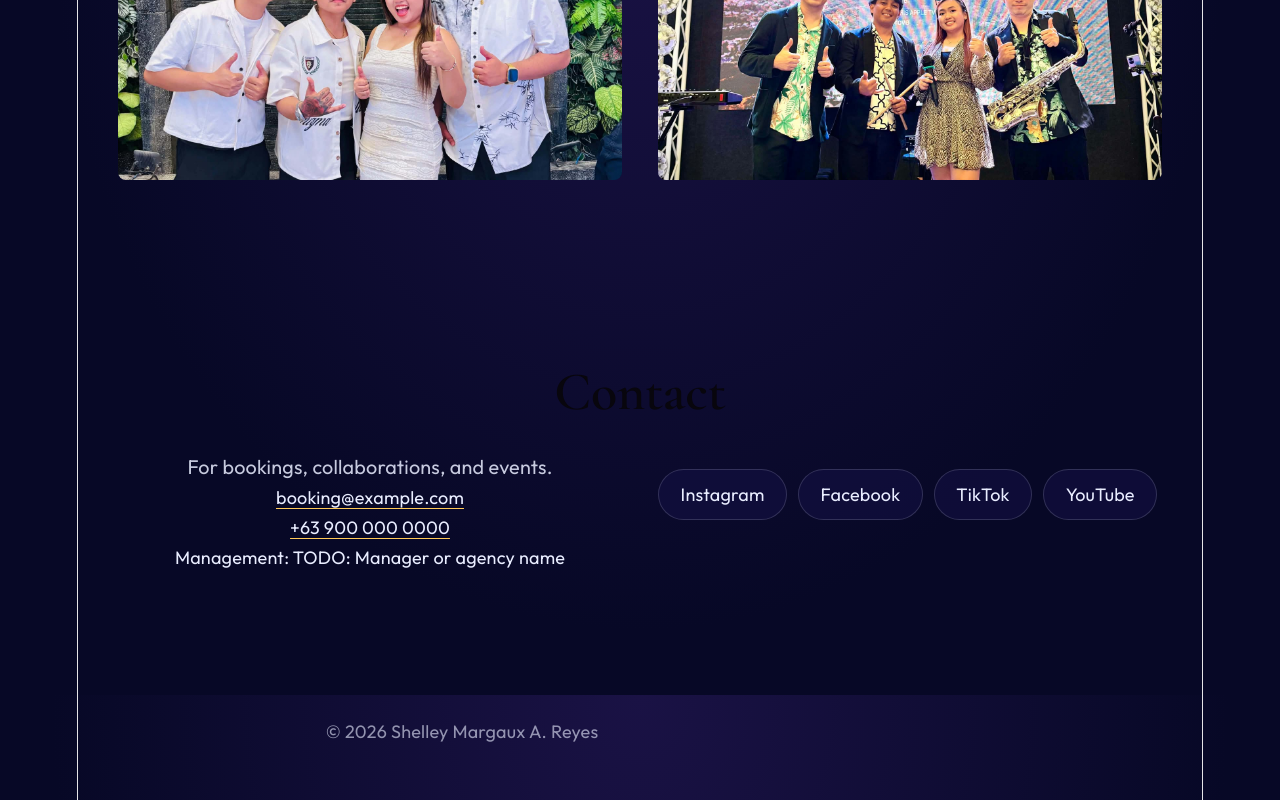
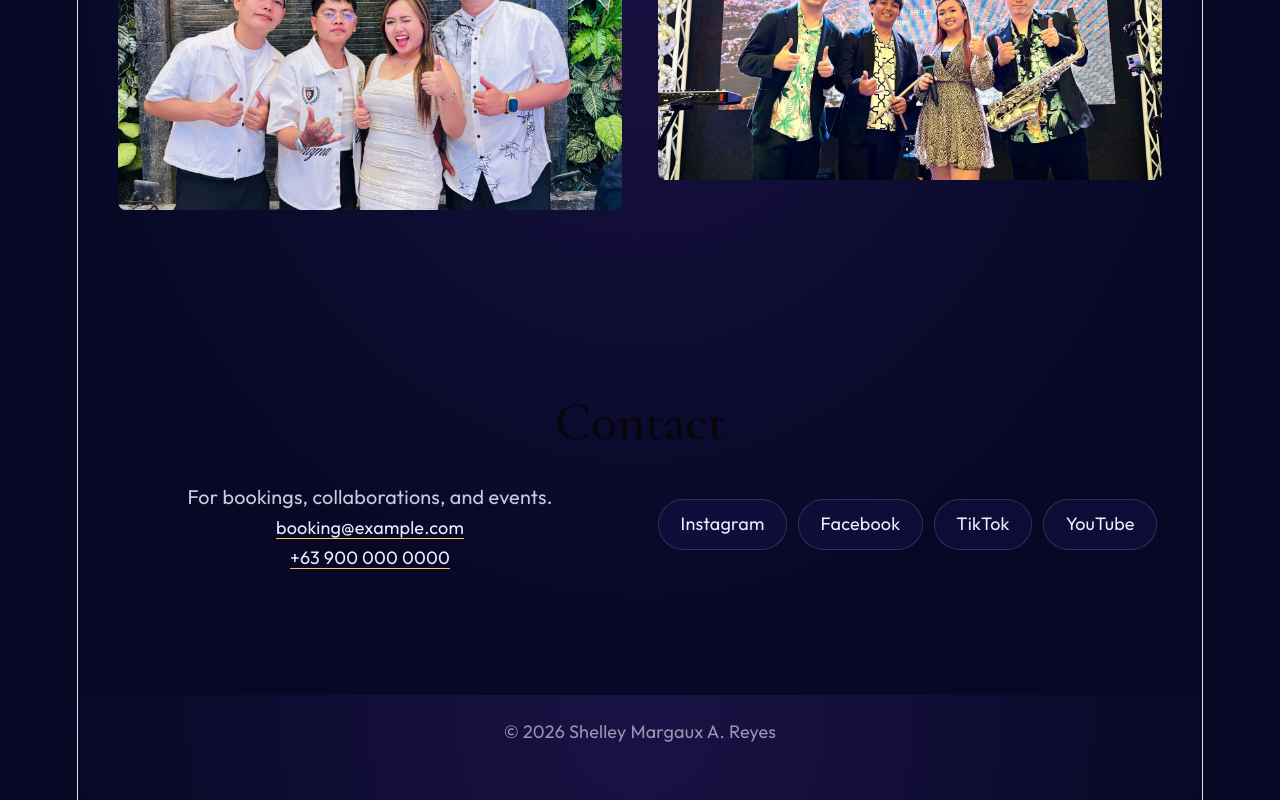
Before and after one commit to jeshua-adriel/Profile-Shelley, a React (Vite) app: page / in a window 1280 px wide. Shown: the part 4905-5705 px from the top of the page. Built offline with nearby package versions, Linux system fonts and the light colour scheme.

Commit message:
Second commit of changes in SiteData.js and adjustment of design in App.css and App.jsx

```diff
--- a/src/App.css
+++ b/src/App.css
@@ -850,7 +850,7 @@ body, .app { overflow-x: clip; }
   padding-left: max(clamp(1rem, 4vw, 3rem), env(safe-area-inset-left, 0px));
   padding-right: max(clamp(1rem, 4vw, 3rem), env(safe-area-inset-right, 0px));
 }
-.footer { padding-bottom: calc(3rem + env(safe-area-inset-bottom, 0px)); }
+.footer { padding-bottom: calc(3rem + env(safe-area-inset-bottom, 0px)); display: flex; justify-content: center;}
 .eq { bottom: calc(1.2rem + env(safe-area-inset-bottom, 0px)); }
 
 /* Tablet */
--- a/src/App.jsx
+++ b/src/App.jsx
@@ -202,7 +202,6 @@ export default function App() {
               <p className="lead">For bookings, collaborations, and events.</p>
               <p><a href={`mailto:${contact.email}`}>{contact.email}</a></p>
               <p><a href={`tel:${contact.phone.replace(/\s/g, "")}`}>{contact.phone}</a></p>
-              <p>Management: {contact.manager}</p>
             </div>
             <div className="platforms">
               {contact.socials.map((s) => (
--- a/src/data/siteData.js
+++ b/src/data/siteData.js
@@ -48,7 +48,7 @@ export const accomplishments = [
 
 
 export const bands = [
-  { name: "Moon Serenade", role: "Female Vocalist", years: "2023 – present", about: "Moon Serenade is a 5-Man live band at Moonbucks Cafe at Calamba Cit, Come and visit us at 7:00pm every sunday to experience every performance to life with soulful vocals, captivating melodies, and music that creates unforgettable moments.", url: "https://www.facebook.com/profile.php?id=61565960122733" },
+  { name: "Moon Serenade", role: "Female Vocalist", years: "2023 – present", about: "Moon Serenade is a dynamic five-man live band performing at Moonbucks Cafe in Calamba City, bringing soulful vocals, captivating melodies, and vibrant rhythms to every performance. Join us every Sunday at 7:00 PM and experience an unforgettable evening filled with music, passion, and moments.", url: "https://www.facebook.com/profile.php?id=61565960122733" },
   { name: "Echo Vibes", role: "Lead Vocalist", years: "2025 – present", about: "Echo Vibes is a dynamic musical trio featuring a pianist, drummer, and saxophonist, creating a captivating blend of melodies, rhythms, and soulful sounds. As the vocalist, Echo Vibes brings each performance to life with their expressive music and passion for the stage.", url: "https://www.facebook.com/share/1Bq63kcADN/" },
 ];
 
@@ -56,12 +56,11 @@ export const bands = [
 export const contact = {
   email: "booking@example.com", // TODO
   phone: "+63 900 000 0000",    // TODO
-  manager: "TODO: Manager or agency name",
   socials: [
-    { label: "Instagram", url: "https://instagram.com" },
-    { label: "Facebook", url: "https://facebook.com" },
-    { label: "TikTok", url: "https://tiktok.com" },
-    { label: "YouTube", url: "https://youtube.com" },
+    { label: "Instagram", url: "https://www.instagram.com/shelleymarguuu_/" },
+    { label: "Facebook", url: "https://web.facebook.com/profile.php?id=61562971867074" },
+    { label: "TikTok", url: "https://www.tiktok.com/@smargaux_" },
+    { label: "YouTube", url: "https://www.youtube.com/@shelley_margaux" },
   ],
 };
 
```
